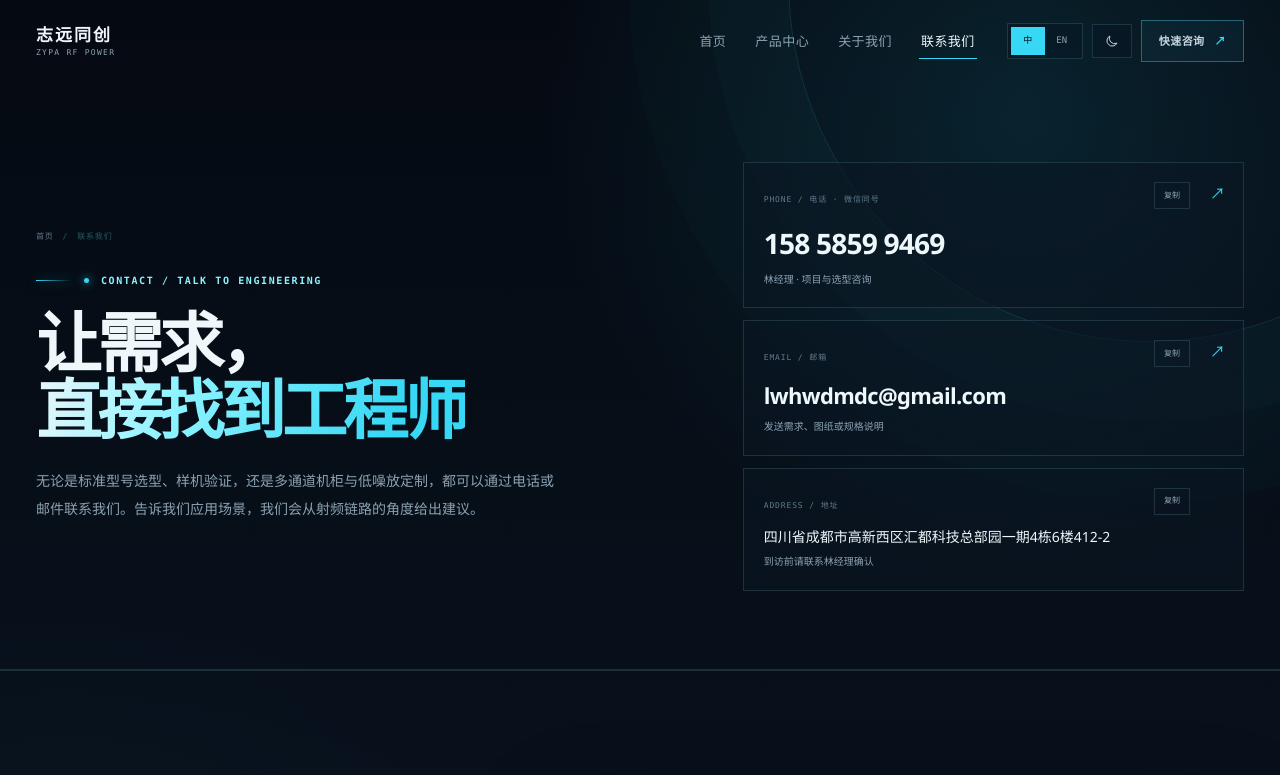
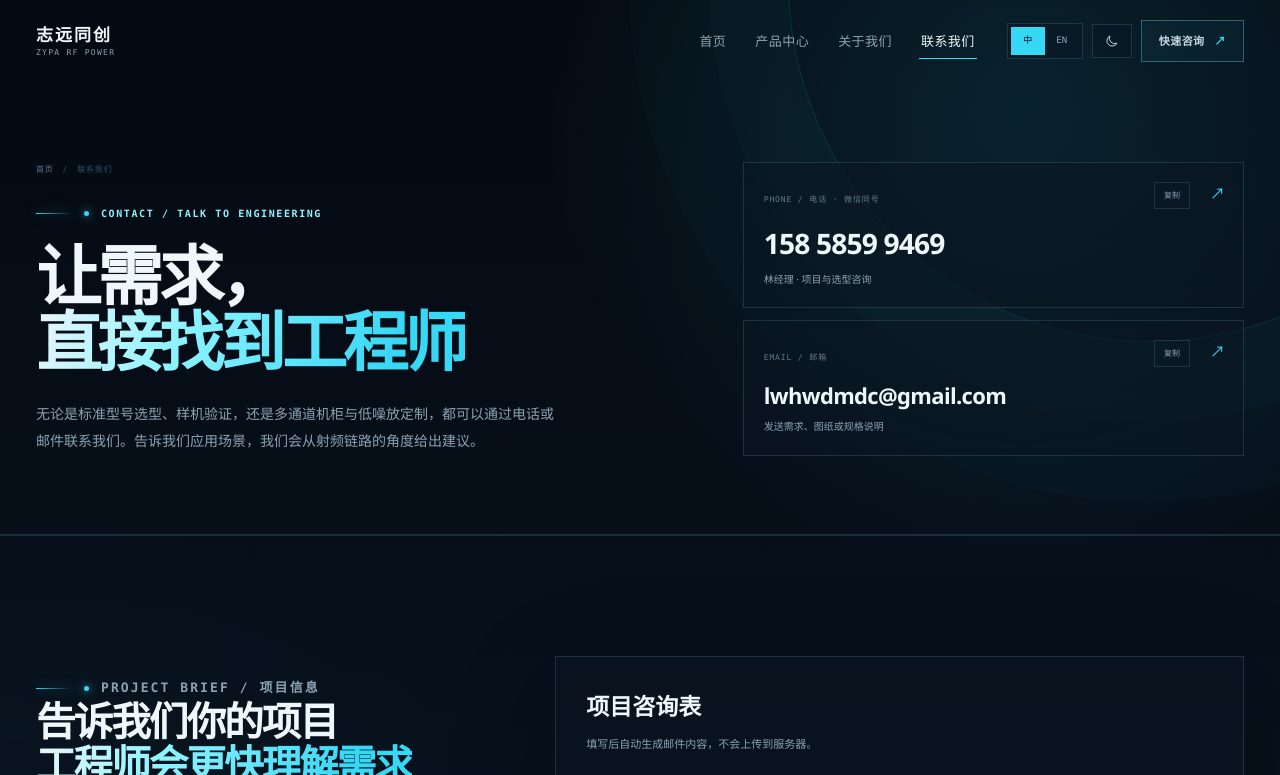
Before and after one commit to catbaby1/hanshixue.github.io, a plain HTML site: page contact.html in a window 1280 px wide. Shown: the top 775 px of the page. Drawn offline with Linux system fonts and the light colour scheme.

Commit message:
Remove company address from contact page

```diff
--- a/app.js
+++ b/app.js
@@ -182,9 +182,6 @@
     'contact.phoneSub': { zh: '林经理 · 项目与选型咨询', en: 'Manager Lin · projects and selection' },
     'contact.emailLabel': { zh: 'EMAIL / 邮箱', en: 'EMAIL' },
     'contact.emailSub': { zh: '发送需求、图纸或规格说明', en: 'Send requirements, drawings or specifications' },
-    'contact.addressLabel': { zh: 'ADDRESS / 地址', en: 'ADDRESS' },
-    'contact.address': { zh: '四川省成都市高新西区汇都科技总部园一期4栋6楼412-2', en: 'Room 412-2, 6F, Building 4, Phase I, Huidu Technology Headquarters Park, High-tech West District, Chengdu, Sichuan, China' },
-    'contact.addressSub': { zh: '到访前请联系林经理确认', en: 'Please confirm your visit with Manager Lin in advance' },
     'contact.copy': { zh: '复制', en: 'COPY' },
     'contact.copied': { zh: '已复制到剪贴板', en: 'Copied to clipboard' },
     'contact.formEyebrow': { zh: 'PROJECT BRIEF / 项目信息', en: 'PROJECT BRIEF' },
--- a/contact.html
+++ b/contact.html
@@ -72,12 +72,6 @@
             <button class="copy-btn" type="button" data-copy="lwhwdmdc@gmail.com" data-i18n="contact.copy">复制</button>
             <a class="contact-arrow" href="mailto:lwhwdmdc@gmail.com" aria-label="发送邮件">↗</a>
           </div>
-          <div class="contact-card contact-address-card">
-            <span class="contact-label" data-i18n="contact.addressLabel">ADDRESS / 地址</span>
-            <strong data-i18n="contact.address">四川省成都市高新西区汇都科技总部园一期4栋6楼412-2</strong>
-            <span class="contact-sub" data-i18n="contact.addressSub">到访前请联系林经理确认</span>
-            <button class="copy-btn" type="button" data-copy="四川省成都市高新西区汇都科技总部园一期4栋6楼412-2" data-i18n="contact.copy">复制</button>
-          </div>
         </div>
       </div>
     </section>
--- a/site.css
+++ b/site.css
@@ -813,7 +813,6 @@ html[data-lang="en"] .inner-hero .display-title { font-size: clamp(40px,4.6vw,68
 .contact-card .contact-label { color: var(--muted-2); font-family: var(--font-mono); font-size: 8px; letter-spacing: .11em; }
 .contact-card strong { display: block; margin-top: 8px; color: var(--text); font-size: clamp(21px,2.2vw,29px); font-weight: 610; letter-spacing: -.03em; }
 .contact-card:nth-child(2) strong { font-size: clamp(15px,1.75vw,22px); overflow-wrap: anywhere; }
-.contact-address-card strong { max-width: 390px; padding-right: 40px; font-size: 14px; font-weight: 560; line-height: 1.8; letter-spacing: 0; }
 .contact-card span.contact-sub { display: block; margin-top: 4px; color: var(--muted); font-size: 10px; }
 .contact-card .contact-arrow { position: absolute; right: 18px; top: 18px; color: var(--accent); font-size: 15px; }
 .contact-main-layout { display: grid; grid-template-columns: .8fr 1.2fr; gap: 60px; align-items: start; }
@@ -954,7 +953,6 @@ html[data-lang="en"] .inner-hero .display-title { font-size: clamp(40px,4.6vw,68
   .timeline { grid-template-columns: 1fr; }
   .timeline-step + .timeline-step { border-left: 0; border-top: 1px solid var(--line); }
   .contact-card strong { font-size: 23px; }
-  .contact-address-card strong { padding-right: 34px; font-size: 14px; }
   .copy-btn { right: 46px; }
   .contact-form-panel { padding: 22px 18px; }
   .form-grid { grid-template-columns: 1fr; }
```
